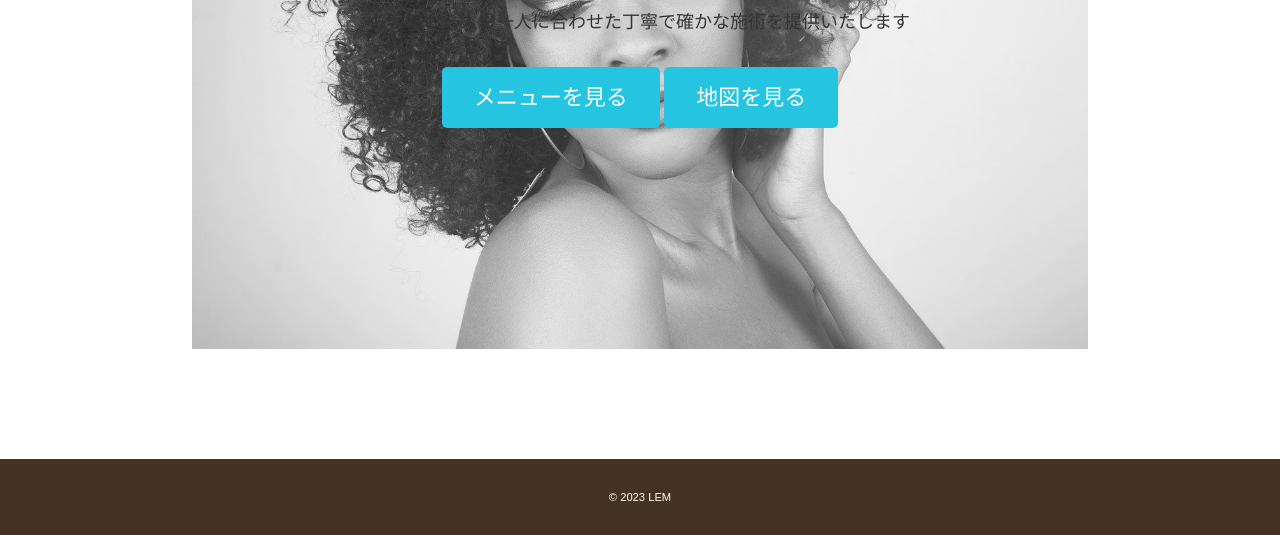
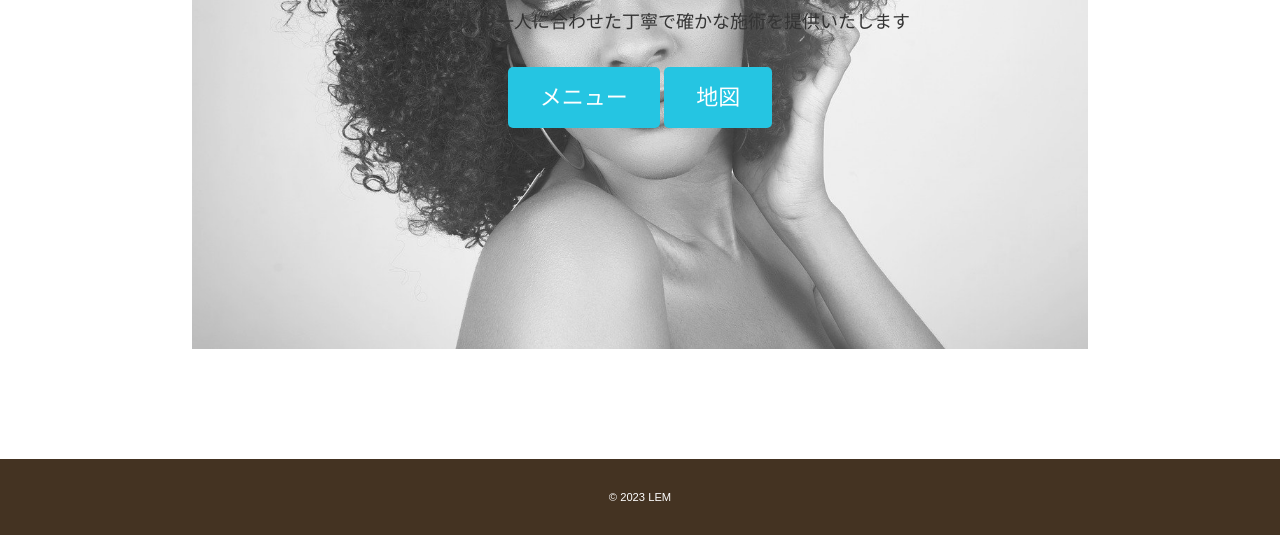
Before and after one commit to NaoRgb/LEM, a plain HTML site: page index.html in a window 1280 px wide. Shown: the part 341-876 px from the top of the page. Drawn offline with Linux system fonts and the light colour scheme; some packages are replaced by stand-ins of ours.

Commit message:
change 2

```diff
--- a/index.html
+++ b/index.html
@@ -29,8 +29,8 @@
             <div class="home-content wrapper">
                 <h2 class="page-title">For everyone's happy day</h2>
                 <p>お客様お一人お一人に合わせた丁寧で確かな施術を提供いたします</p>
-                <a class="button" href="menu.html">メニューを見る</a>
-                <a class="button" href="contact.html">地図を見る</a>            </div><!-- /.home-content -->
+                <a class="button" href="menu.html">メニュー</a>
+                <a class="button" href="contact.html">地図</a>            </div><!-- /.home-content -->
         </div><!-- /#home -->
         <footer>
             <div class="wrapper">
```
Also changed, not shown: contact.html (+1 -2 lines), news.html (+1 -1 lines).
